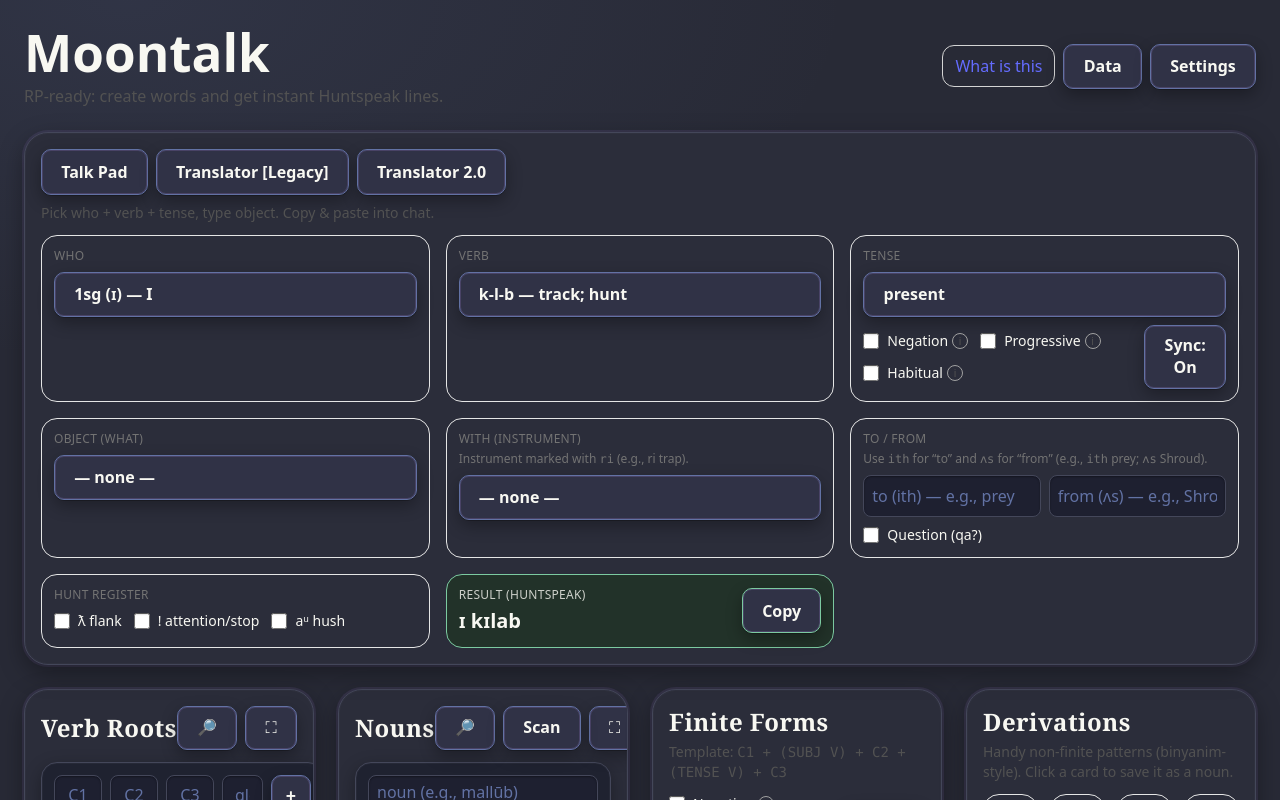
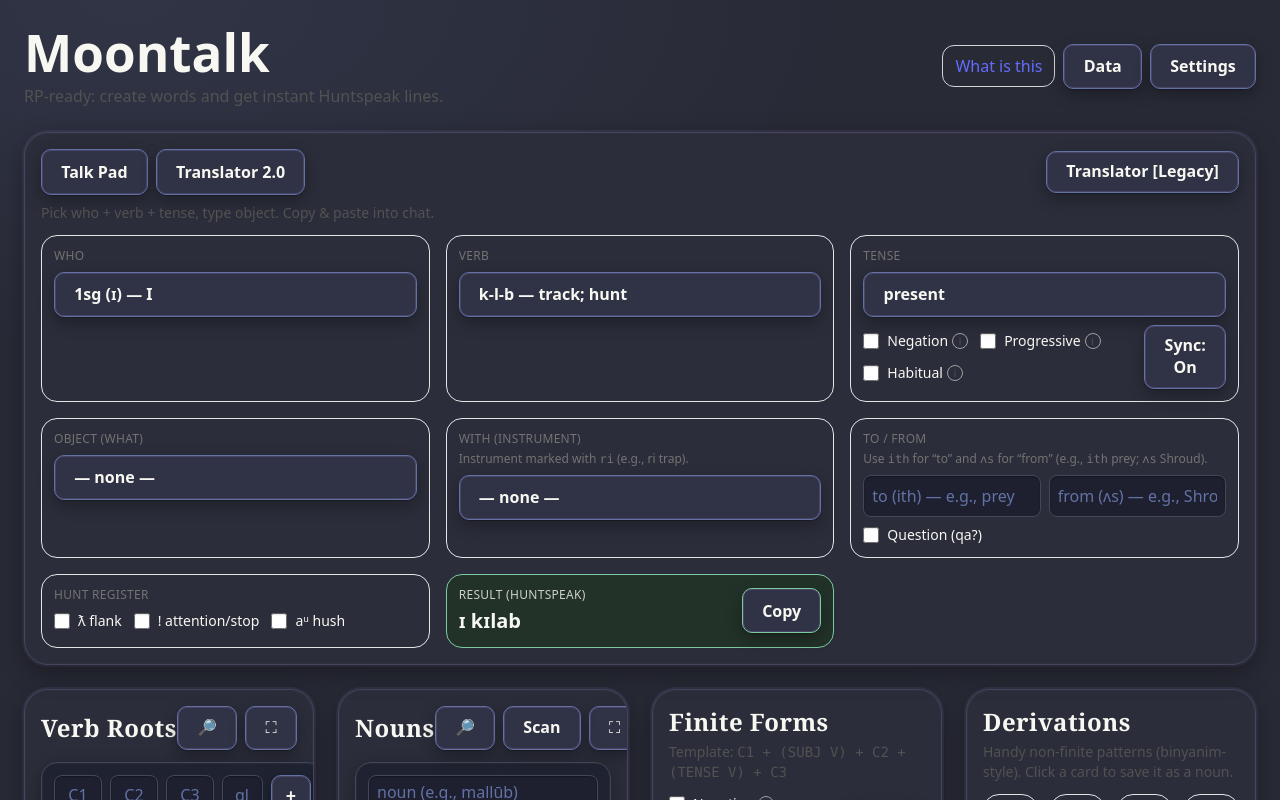
Before and after one commit to L1ghth0us3/Moontalk, a React (Vite) app: page / in a window 1280 px wide. Shown: the top 800 px of the page. Built offline with nearby package versions, Linux system fonts and the light colour scheme.

Commit message:
chore(ui): de-emphasize Translator [Legacy] with subtle link; keep accessible

```diff
--- a/src/MoontalkApp.tsx
+++ b/src/MoontalkApp.tsx
@@ -262,17 +262,21 @@ export default function MoontalkApp(){
                 onClick={()=>setComposerTab('talk')}
               >Talk Pad</button>
               <button
-                aria-pressed={composerTab==='translator'}
-                className={`px-3 py-2 rounded-xl border transition ${composerTab==='translator' ? 'ring-2 ring-blue-300 border-blue-500 font-semibold' : 'border-neutral-300 hover:bg-neutral-50'}`}
-                onClick={()=>setComposerTab('translator')}
-              >Translator [Legacy]</button>
-              <button
                 aria-pressed={composerTab==='translator2'}
                 className={`px-3 py-2 rounded-xl border transition ${composerTab==='translator2' ? 'ring-2 ring-blue-300 border-blue-500 font-semibold' : 'border-neutral-300 hover:bg-neutral-50'}`}
                 onClick={()=>setComposerTab('translator2')}
               >Translator 2.0</button>
             </div>
-            {composerTab==='talk' ? (<TalkPadCollapse />) : (<TranslatorCollapse />)}
+            <div className="flex items-center gap-3">
+              {/* Subtle link to legacy translator, visually de-emphasized */}
+              <button
+                aria-pressed={composerTab==='translator'}
+                className={`text-xs px-2 py-1 rounded border transition ${composerTab==='translator' ? 'border-neutral-300 bg-neutral-50' : 'border-transparent text-neutral-500 hover:underline'}`}
+                onClick={()=>setComposerTab('translator')}
+                title="Open legacy translator"
+              >Translator [Legacy]</button>
+              {composerTab==='talk' ? (<TalkPadCollapse />) : (<TranslatorCollapse />)}
+            </div>
           </div>
           {composerTab==='talk' ? (
             <TalkPadBody />
```
